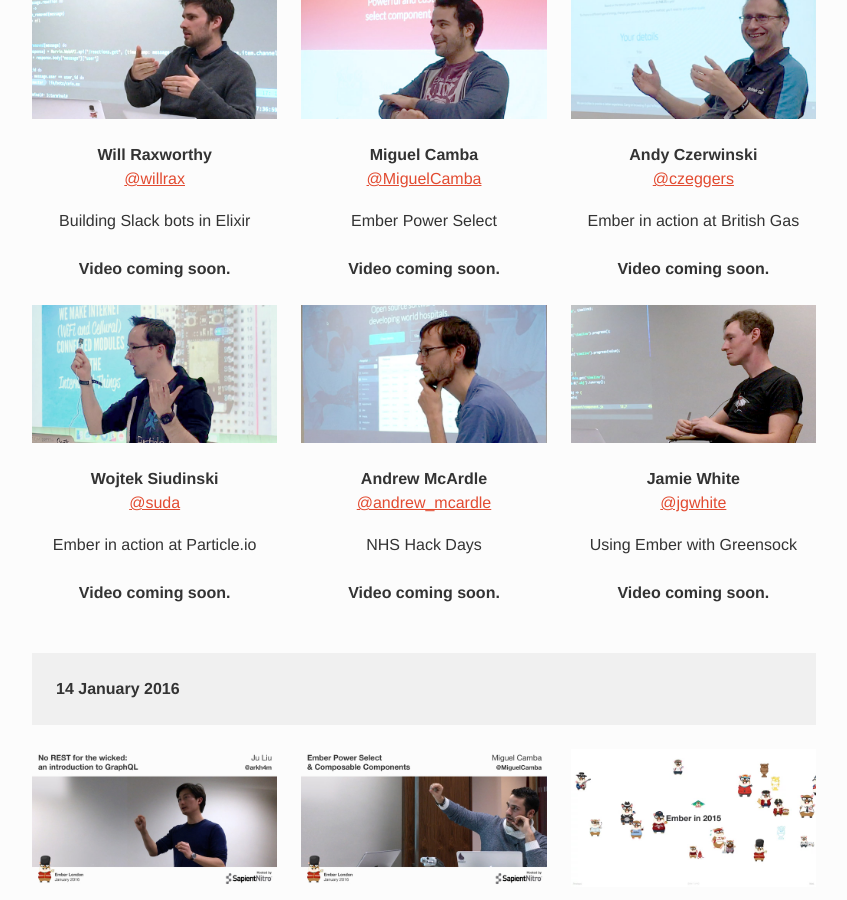
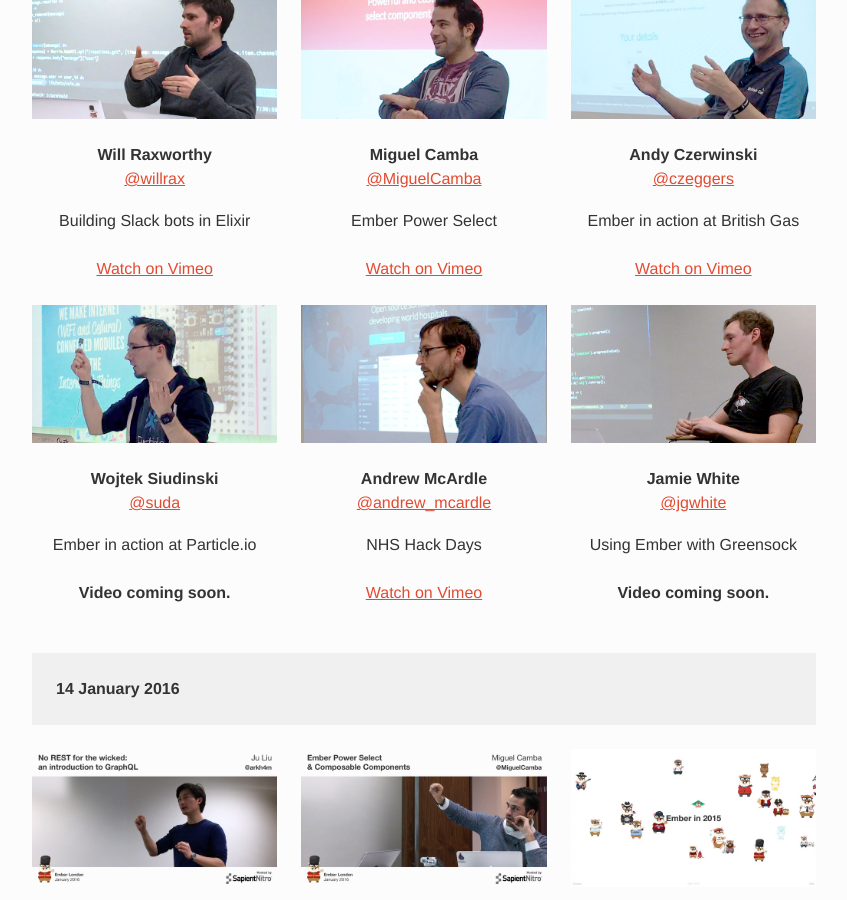
Before and after one commit to emberlondon/emberlondon.github.io, a Jekyll site: the page built from index.html, in a window 1280 px wide and 900 px high, scrolled down 2566 px. Shown: the whole window, without its empty margins (216-1063 px from the left). Built offline with Jekyll 4.4.1, drawn with Linux system fonts in a browser that asks for light colours; nearby versions of some CDN libraries; some of the changed lines change nothing that is shown.

Commit message:
Add some 2016-02 video urls

```diff
--- a/_data/previous-events.yml
+++ b/_data/previous-events.yml
@@ -4,17 +4,17 @@
     speaker_twitter: willrax
     image: images/speakers/willrax-3.jpg
     info: Building Slack bots in Elixir
-    video_url:
+    video_url: https://vimeo.com/155779143
   - speaker_name: Miguel Camba
     speaker_twitter: MiguelCamba
     image: images/speakers/miguelcamba-4.jpg
     info: Ember Power Select
-    video_url:
+    video_url: https://vimeo.com/155779142
   - speaker_name: Andy Czerwinski
     speaker_twitter: czeggers
     image: images/speakers/czeggers.jpg
     info: Ember in action at British Gas
-    video_url:
+    video_url: https://vimeo.com/155782869
   - speaker_name: Wojtek Siudinski
     speaker_twitter: suda
     image: images/speakers/suda.jpg
@@ -24,7 +24,7 @@
     speaker_twitter: andrew_mcardle
     image: images/speakers/andrew_mcardle-2.jpg
     info: NHS Hack Days
-    video_url:
+    video_url: https://vimeo.com/155780083
   - speaker_name: Jamie White
     speaker_twitter: jgwhite
     image: images/speakers/jgwhite-5.jpg
```
